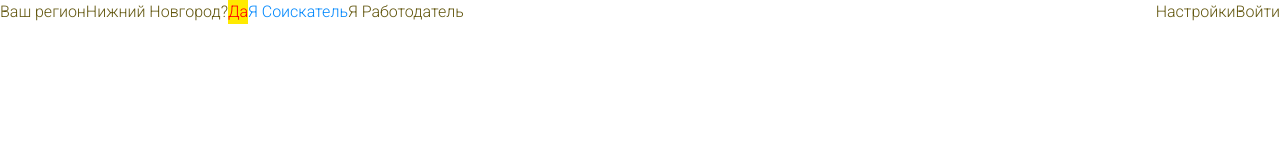
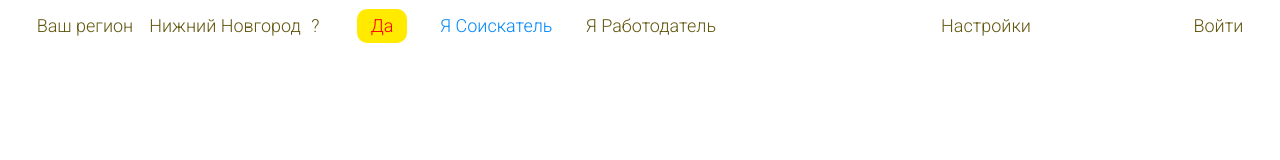
Before and after one commit to SergeyYashnik/test_page, a plain HTML site: page index.html in a window 1280 px wide. Drawn offline with Linux system fonts and the light colour scheme.

Commit message:
fix for firefox

```diff
--- a/assets/styles/main.css
+++ b/assets/styles/main.css
@@ -167,7 +167,7 @@ body {
   display: flex;
   align-items: center;
   justify-content: space-between;
-  padding: calc(13.75px * 100vw / 1920px) calc(55px * 100vw / 1920px);
+  padding: calc(100vw * 13.75 / 1920) calc(100vw * 55 / 1920);
 }
 
 .nav-actions__list {
@@ -176,41 +176,41 @@ body {
 }
 .nav-actions__item {
   display: flex;
-  gap: calc(7px * 100vw / 1920px);
+  gap: calc(100vw * 7 / 1920);
   align-items: center;
   color: #62560E;
   cursor: pointer;
-  font-size: calc(27px * 100vw / 1920px);
+  font-size: calc(100vw * 27 / 1920);
   font-weight: 300;
 }
 .nav-actions__item:first-child {
-  margin-right: calc(50px * 100vw / 1920px);
+  margin-right: calc(100vw * 50 / 1920);
 
   &:hover {
     color: #62560E;
   }
 }
 .nav-actions__item:first-child .questions {
-  margin-right: calc(17px * 100vw / 1920px);
+  margin-right: calc(100vw * 17 / 1920);
 }
 
 .nav-actions__confirmation {
   cursor: pointer;
   background-color: #ffea00;
   color: red;
-  padding: calc(5px * 100vw / 1920px) calc(20px * 100vw / 1920px);
-  border-radius: calc(15px * 100vw / 1920px);
-  font-size: calc(27px * 100vw / 1920px);
+  padding: calc(100vw * 5 / 1920) calc(100vw * 20 / 1920);
+  border-radius: calc(100vw * 15 / 1920);
+  font-size: calc(100vw * 27 / 1920);
 }
 
 .nav-actions__link{
-  margin-right: calc(50px * 100vw / 1920px);
+  margin-right: calc(100vw * 50 / 1920);
 }
 
 .nav-actions__item:nth-child(2) {
-  margin-right: calc(50px * 100vw / 1920px);
-  padding-bottom: calc(2.5px * 100vw / 1920px);
-  border-bottom: calc(1.25px * 100vw / 1920px) solid #62560E;
+  margin-right: calc(100vw * 50 / 1920);
+  padding-bottom: calc(100vw * 2.5 / 1920);
+  border-bottom: calc(100vw * 1.25 / 1920) solid #62560E;
 
   &:hover {
     border-color: #0087FC;
@@ -218,7 +218,7 @@ body {
 }
 
 .nav-actions__item:nth-child(3) {
-  margin-right: calc(50px * 100vw / 1920px);
+  margin-right: calc(100vw * 50 / 1920);
 }
 
 .nav-actions__item.is-active {
@@ -233,7 +233,7 @@ body {
 
 .nav__list {
   display: flex;
-  gap: calc(243.75px * 100vw / 1920px);
+  gap: calc(100vw * 243.75 / 1920);
   align-items: center;
 }
 .nav__item {
@@ -241,7 +241,7 @@ body {
 }
 .nav__item .item-link {
   display: flex;
-  font-size: calc(27px * 100vw / 1920px);
+  font-size: calc(100vw * 27 / 1920);
   font-weight: 300;
   color: #62560E;
 }
@@ -250,12 +250,12 @@ body {
 }
 .nav-actions__link {
   display: flex;
-  gap: calc(15.625px * 100vw / 1920px);
+  gap: calc(100vw * 15.625 / 1920);
   align-items: end;
 }
 .nav__item:last-child .item-link {
   align-items: center;
-  gap: calc(7.5px * 100vw / 1920px);
+  gap: calc(100vw * 7.5 / 1920);
 }
 .nav__item:last-child .item-link .header__item-icon {
   order: 1;
```
